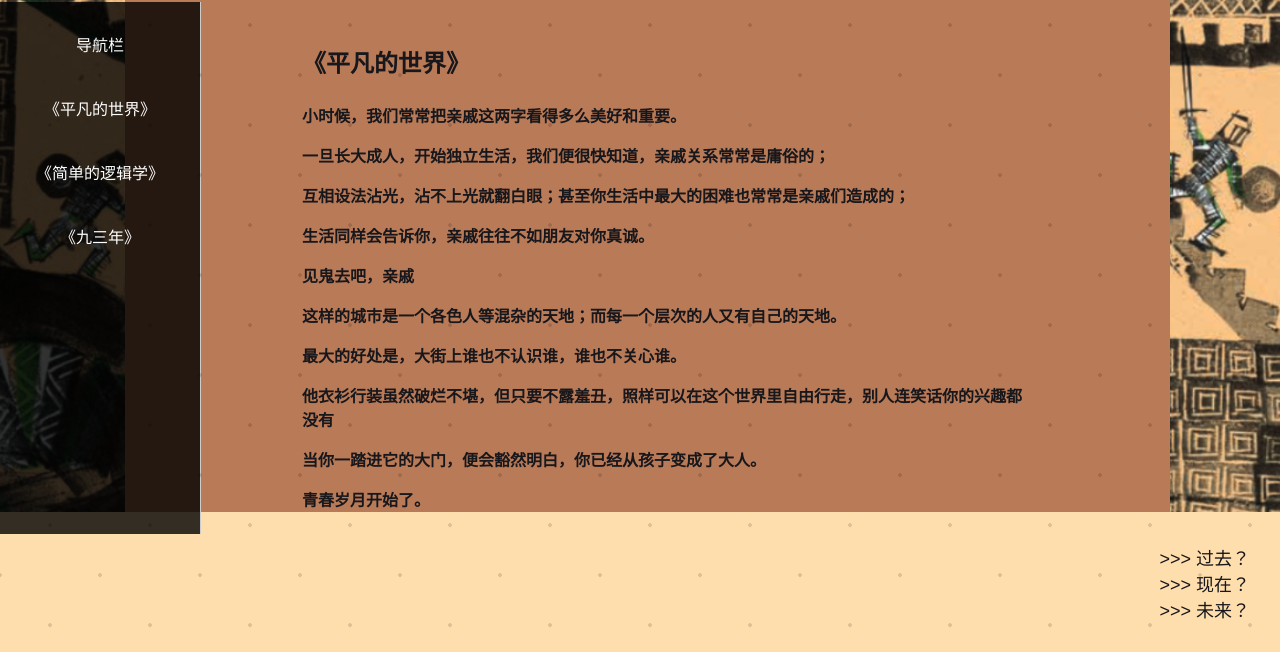
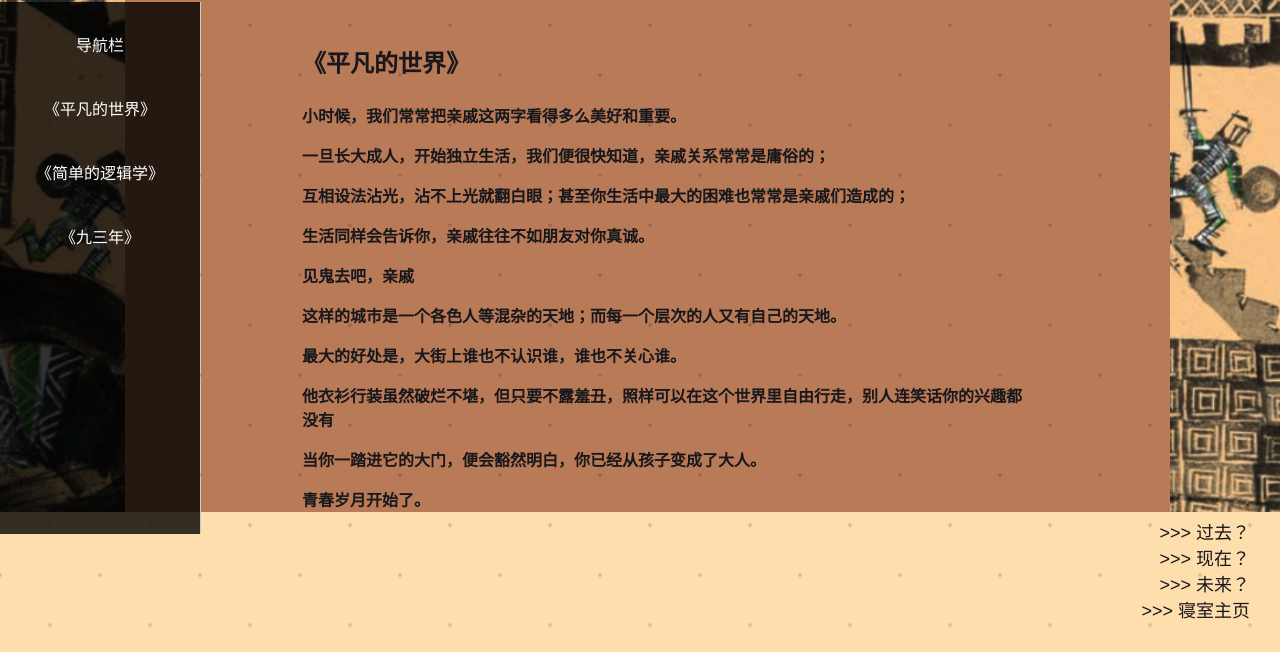
Before and after one commit to zikang-bi/zikang-bi.github.io, a website: page chongdianzhan.html in a window 1280 px wide. Shown: the part 148-800 px from the top of the page. Drawn offline with Linux system fonts and the light colour scheme.

Commit message:
Add files via upload

```diff
--- a/chongdianzhan.html
+++ b/chongdianzhan.html
@@ -375,6 +375,8 @@
     <br>
     <a href="weilanzhanwang.html">>>> 未来？</a>
     <br>
+    <a href="https://zikang-bi.github.io/-she/">>>> 寝室主页</a>
+    <br>
 </div>
 <button id="music-toggle">播放/暂停音乐</button>
 <audio autoplay loop>
```
Also changed, not shown: dangxiaqingkuang.html (+2 -0 lines), weilanzhanwang.html (+2 -0 lines), yidianjiushi.html (+2 -0 lines).
